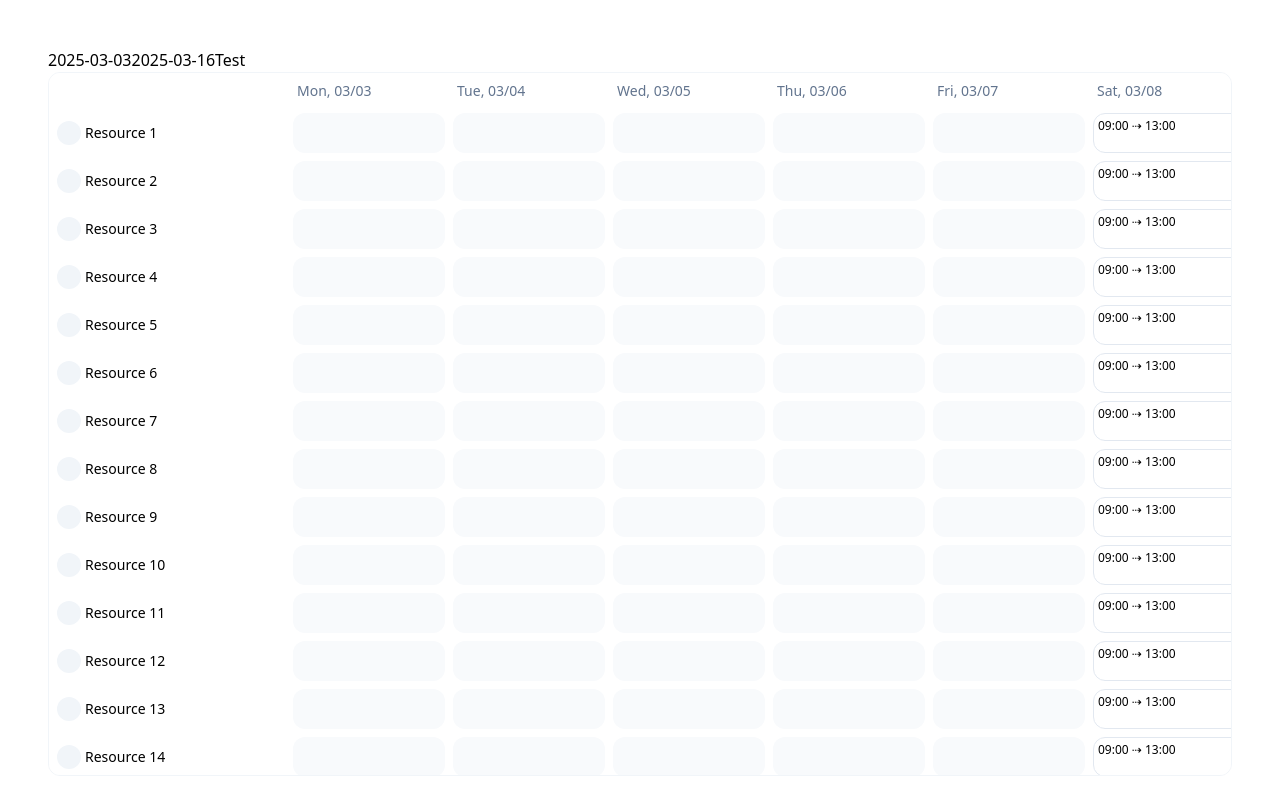
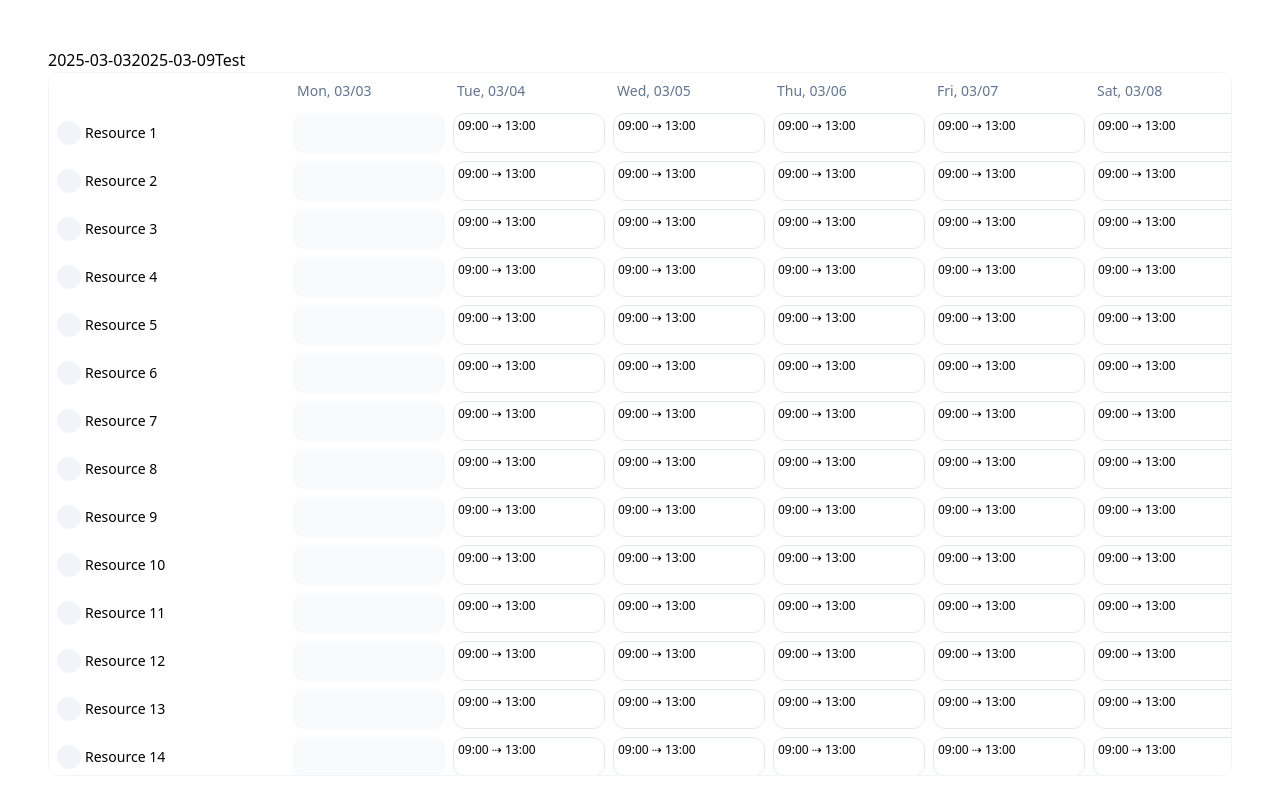
Before and after one commit to niallbarrett/cullendar, a Vue app: page / in a window 1280 px wide. Built offline with nearby package versions, Linux system fonts and the light colour scheme; the HTML template or start-up script is replaced by a standard one.

Commit message:
onView event

```diff
--- a/src/App.vue
+++ b/src/App.vue
@@ -21,18 +21,17 @@ import Cullendar from '@/components/Cullendar'
 const resources = ref([])
 const events = ref([])
 const config = reactive({
-  nWeeks: 2,
+  nWeeks: 1,
   onDateClick: addEvent,
-  onEventClick: viewEvent
+  onEventClick: viewEvent,
+  onView: (e) => buildDemo(e.dates)
 })
 
 const { startDate, endDate } = useCullendar()
 
-buildDemo()
-
-function buildDemo() {
-  const r = Array.from({ length: 1000 }).map((v, i) => toResource(i))
-  const e = r.map((r, i) => toEvent(i, r.id))
+function buildDemo(dates) {
+  const r = Array.from({ length: 100 }).map((v, i) => toResource(i))
+  const e = r.flatMap((r, i) => dates.slice(1).map(d => toEvent(i, r.id, d)))
 
   resources.value = r
   events.value = e
@@ -45,18 +44,18 @@ function toResource(id) {
     title: 'Resource ' + (id + 1)
   }
 }
-function toEvent(id, resourceId) {
+function toEvent(id, resourceId, date) {
   return {
     id: String(id),
-    start: '2025-03-08 09:00',
-    end: '2025-03-08 13:00',
+    start: date + ' 09:00',
+    end: date + ' 13:00',
     resourceId
   }
 }
 function addEvent({ resource, date }) {
-  const ev = toEvent(events.value.length, resource.id)
-  ev.start = date + ' 09:15'
-  ev.end = date + ' 14:15'
+  const ev = toEvent(events.value.length, resource.id, date)
+  ev.start = ev.start.split(' ')[0] + ' 09:15'
+  ev.end = ev.end.split(' ')[0] + ' 14:15'
 
   events.value.push(ev)
 }
@@ -64,7 +63,7 @@ function viewEvent({ event }) {
   alert(JSON.stringify(event))
 }
 function test() {
-  config.nWeeks = 3
+  config.nWeeks = 4
   // const ev = events.value[0]
   // const st = ev.start.split(' ')
 
--- a/src/components/Cullendar/Internal.js
+++ b/src/components/Cullendar/Internal.js
@@ -46,6 +46,8 @@ function buildDates(options) {
   startDate.value = dates.value.at(0)
   endDate.value = dates.value.at(-1)
 
+  options?.onView?.({ nWeeks: options.nWeeks, start: startDate.value, end: endDate.value, dates: dates.value })
+
   return dates.value
 }
 
--- a/src/components/Cullendar/components/Event.vue
+++ b/src/components/Cullendar/components/Event.vue
@@ -18,6 +18,4 @@ const props = defineProps({
 })
 
 const label = computed(() => `${formatTime(new Date(props.event.start)) } ⇢ ${formatTime(new Date(props.event.end))}`)
-
-console.log('rendered an event', props.event.id)
 </script>
```
